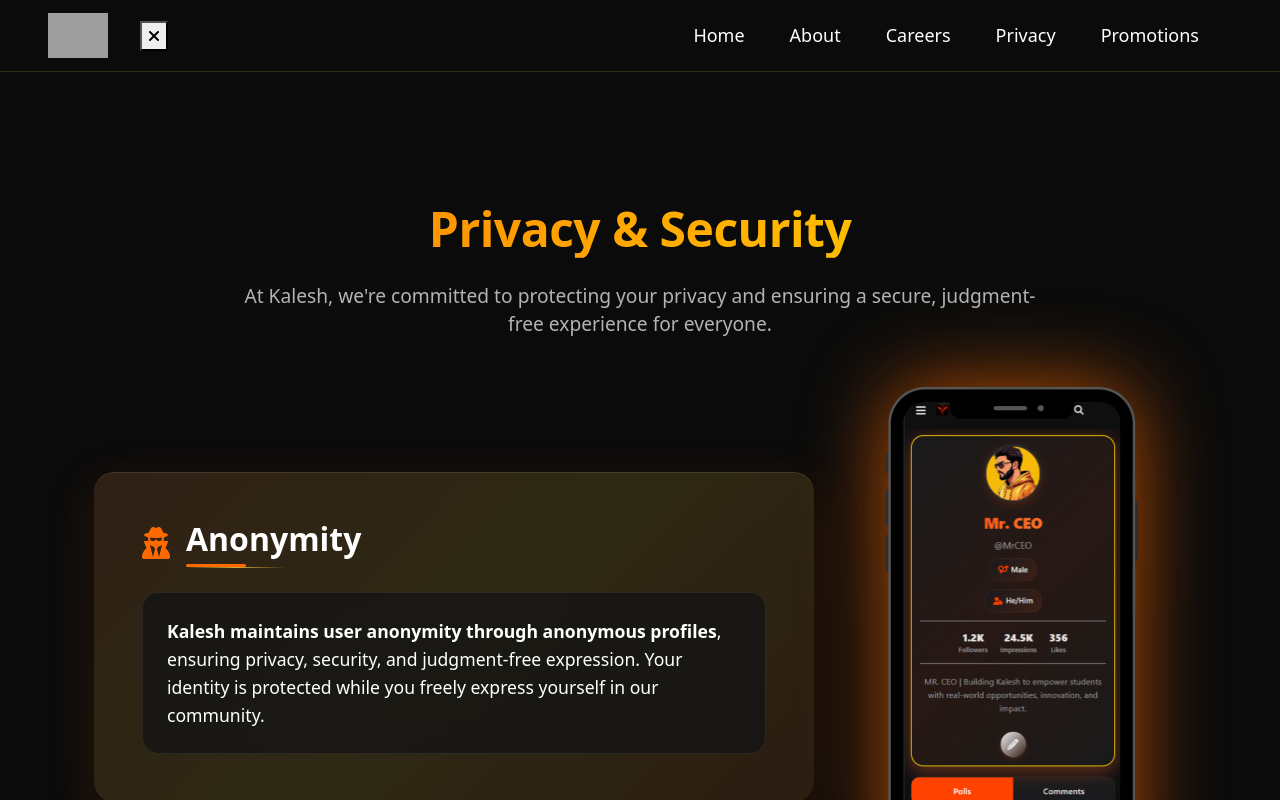
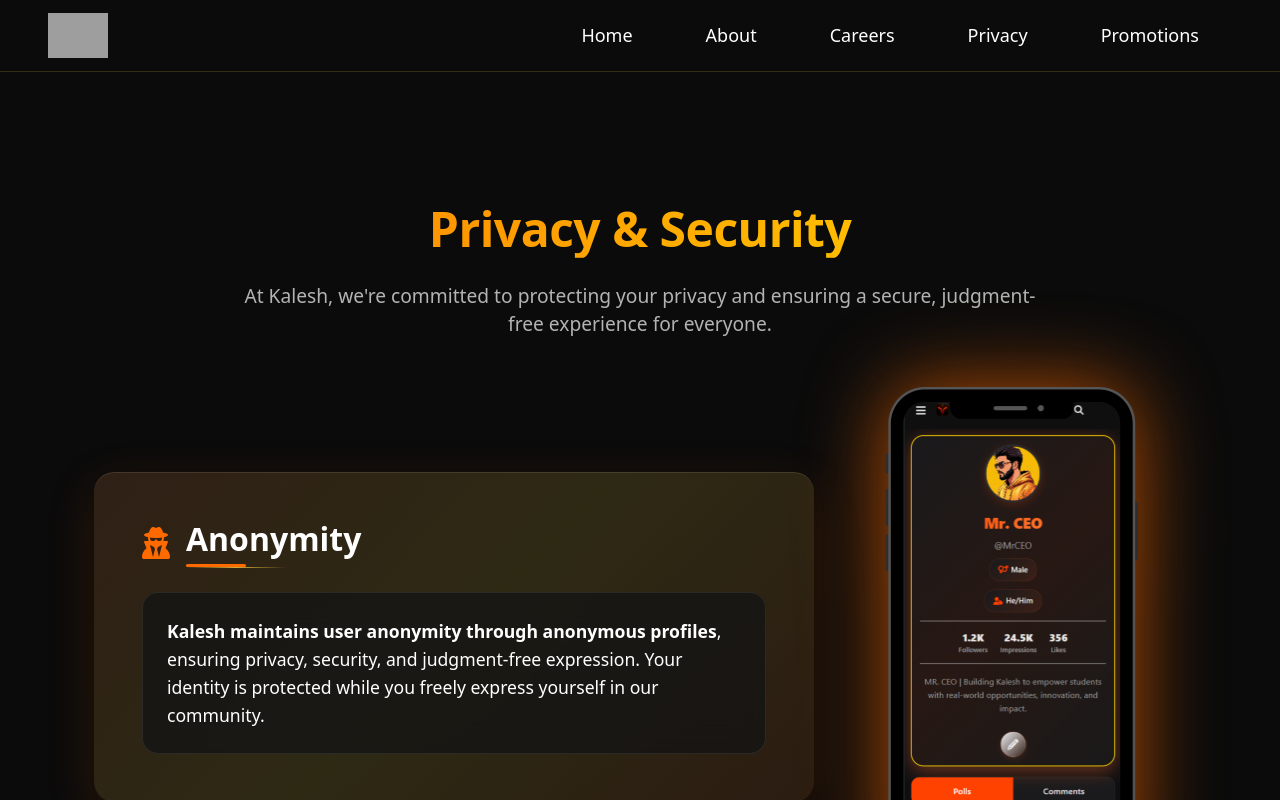
Before and after one commit to Cosmic-Aura-Tech-Industry-CATI/kalesh-web, a React (Vite) app: page /privacy in a window 1280 px wide. Shown: the top 800 px of the page. Built offline with nearby package versions, Linux system fonts and the light colour scheme; grey boxes are pictures that could not be loaded.

Commit message:
nav bar final fix

```diff
--- a/src/index.css
+++ b/src/index.css
@@ -2651,3 +2651,43 @@
     height: 20px;
   }
 }
+
+/* Hide mobile menu elements on larger screens */
+@media (min-width: 992px) {
+  .mobile-menu-close {
+    display: none !important;
+  }
+
+  /* Ensure desktop navbar works properly */
+  .navbar-nav {
+    flex-direction: row !important;
+    gap: 1rem !important;
+    /* Preserve right alignment */
+    margin-left: auto !important;
+    margin-right: 1rem !important;
+    padding: 0 !important;
+    width: auto !important;
+    max-width: none !important;
+  }
+
+  .nav-item {
+    margin-bottom: 0 !important;
+    width: auto !important;
+  }
+
+  .nav-link {
+    padding: 0.5rem 1rem !important;
+    border-radius: 0 !important;
+    background: transparent !important;
+    border: none !important;
+    backdrop-filter: none !important;
+    -webkit-backdrop-filter: none !important;
+    width: auto !important;
+    display: inline-block !important;
+  }
+
+  .nav-link:hover {
+    transform: none !important;
+    box-shadow: none !important;
+  }
+}
```
